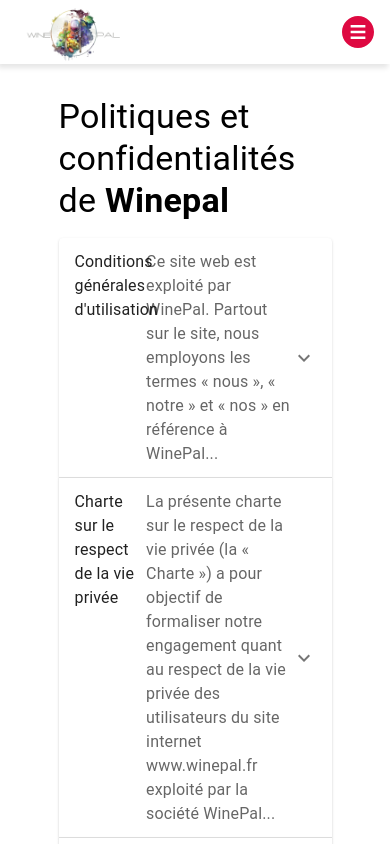
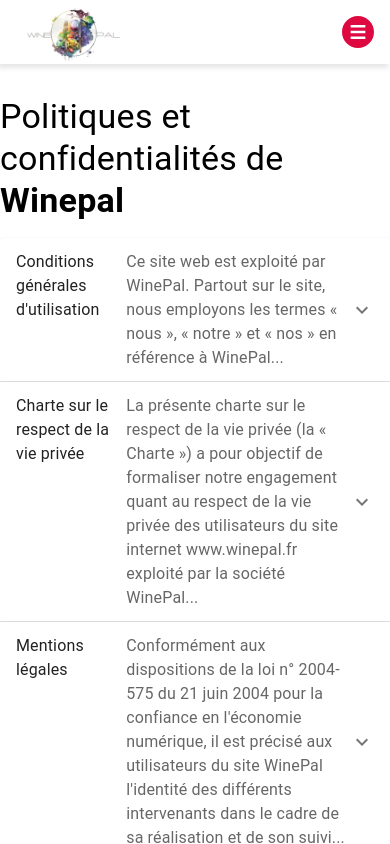
Before and after one commit to Nyhasina23/GPT-3-Front, a React (Create React App) app: page /mention in a window 390 px wide. Shown: the top 844 px of the page. Built offline with nearby package versions, Linux system fonts and the light colour scheme.

Commit message:
privacy policy

```diff
--- a/src/styles/mention.css
+++ b/src/styles/mention.css
@@ -2,3 +2,9 @@
   width: 70%;
   margin: 2rem auto;
 }
+@media screen and (max-width: 650px) {
+  .mention {
+    width: 100%;
+    margin: 2rem auto;
+  }
+}
```
